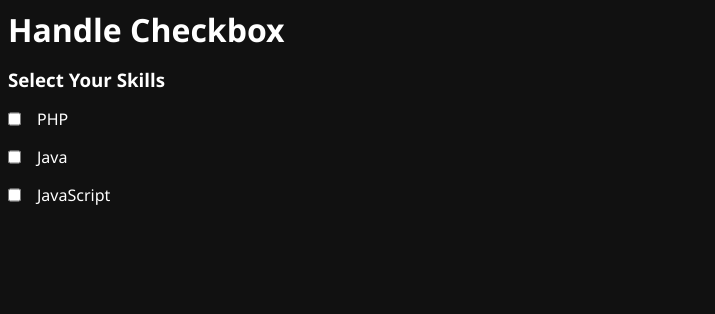
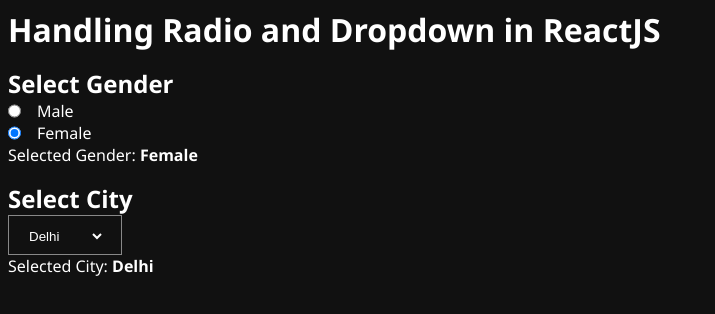
Before and after one commit to 0x-harsh/React-Tutorial---Code-Step-by-Step, a React app: page / in a window 1280 px wide. Shown: the top 314 px of the page, without its empty margins (0-715 px from the left). Built offline with nearby package versions, Linux system fonts and the light colour scheme; the HTML template or start-up script is replaced by a standard one.

Commit message:
Handling Radio butons and dropdown using useState in ReactJS

```diff
--- /dev/null
+++ b/src/08 Handling Radio and Dropdown/App.jsx
@@ -0,0 +1,39 @@
+import { useState } from "react"
+
+const App = () => {
+    const [gender, setGender] = useState('female')
+    const [city, setCity] = useState('delhi')
+    return (
+        <div className="flex flex-col gap">
+            <h1>Handling Radio and Dropdown in ReactJS</h1>
+            {/* radio buttons */}
+            <div>
+                <h2>Select Gender</h2>
+                <div className="flex gap">
+                    <input type="radio" name="gender" id="male" checked={gender == 'male'} value="male" onChange={(e) => { setGender(e.target.value) }} />
+                    <label htmlFor="male">Male</label>
+                </div>
+                <div className="flex gap">
+                    <input type="radio" name="gender" id="female" checked={gender == 'female'} value="female" onChange={(e) => { setGender(e.target.value) }} />
+                    <label htmlFor="female">Female</label>
+                </div>
+                <div className="selected">Selected Gender: <b>{gender}</b></div>
+            </div>
+
+            {/* dropdown */}
+            <div>
+                <h2>Select City</h2>
+                <div className="selectcity">
+                    <select onChange={(e) => { setCity(e.target.value) }} defaultValue={"delhi"}>
+                        <option value="noida">Noida</option>
+                        <option value="delhi">Delhi</option>
+                        <option value="gurugram">Gurugram</option>
+                    </select>
+                </div>
+                <div className="selected">Selected City: <b>{city}</b></div>
+            </div>
+        </div>
+    )
+}
+
+export default App
--- a/src/index.css
+++ b/src/index.css
@@ -82,3 +82,20 @@ input, button {
   color: white;
   background-color: transparent;
 }
+
+select, select option {
+  background-color: transparent;
+  color: white;
+  border: none;
+  outline: none;
+}
+
+.selectcity {
+  padding: 0.5rem 1rem;
+  border: 1px solid #888;
+  width: fit-content;
+}
+
+.selected {
+  text-transform: capitalize;
+}
--- a/src/main.jsx
+++ b/src/main.jsx
@@ -1,6 +1,6 @@
 import { StrictMode } from 'react'
 import { createRoot } from 'react-dom/client'
 import './index.css'
-import App from './07 Handle Checkbox/App.jsx'
+import App from './08 Handling Radio and Dropdown/App.jsx'
 
 createRoot(document.getElementById('root')).render(<App />)
```
